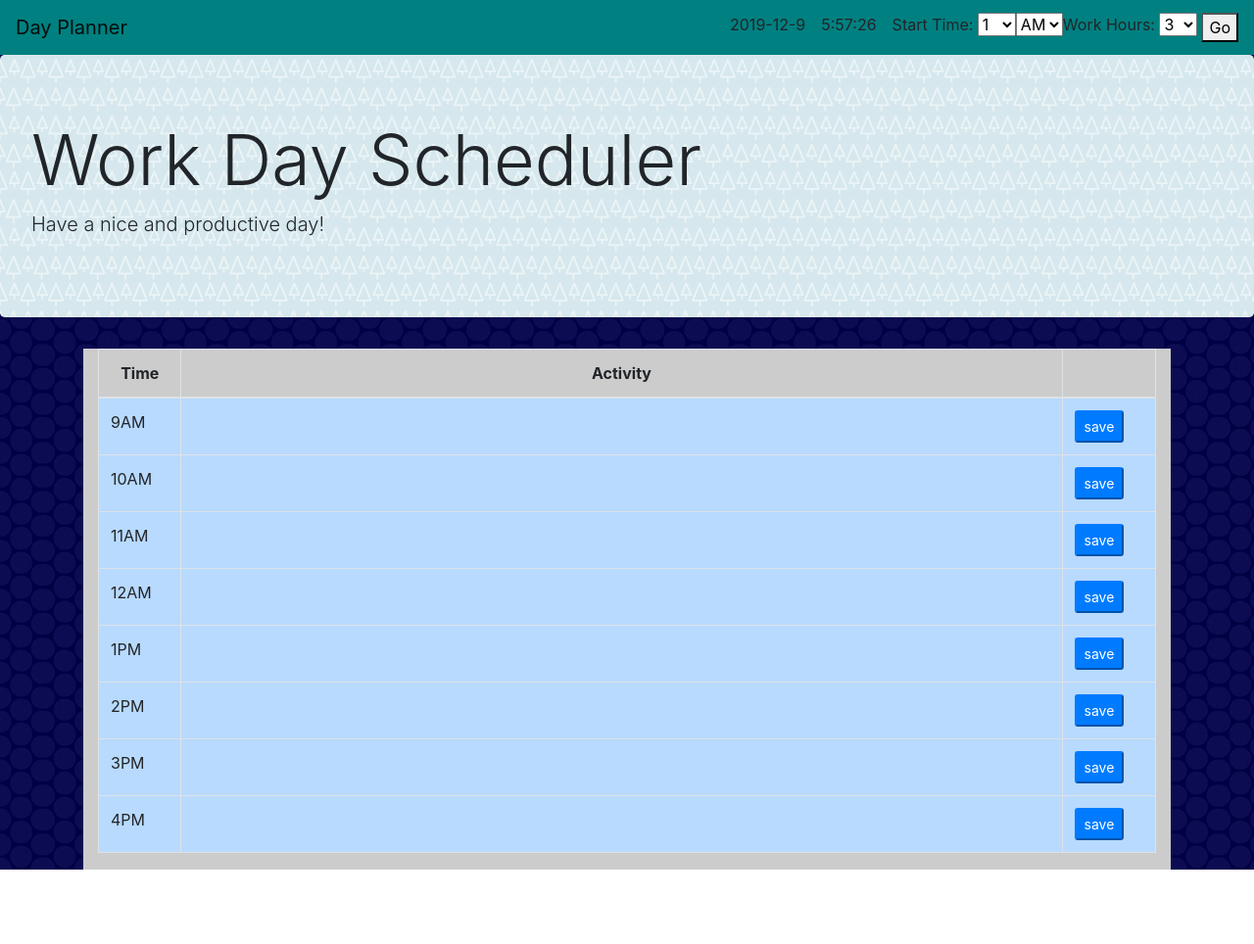
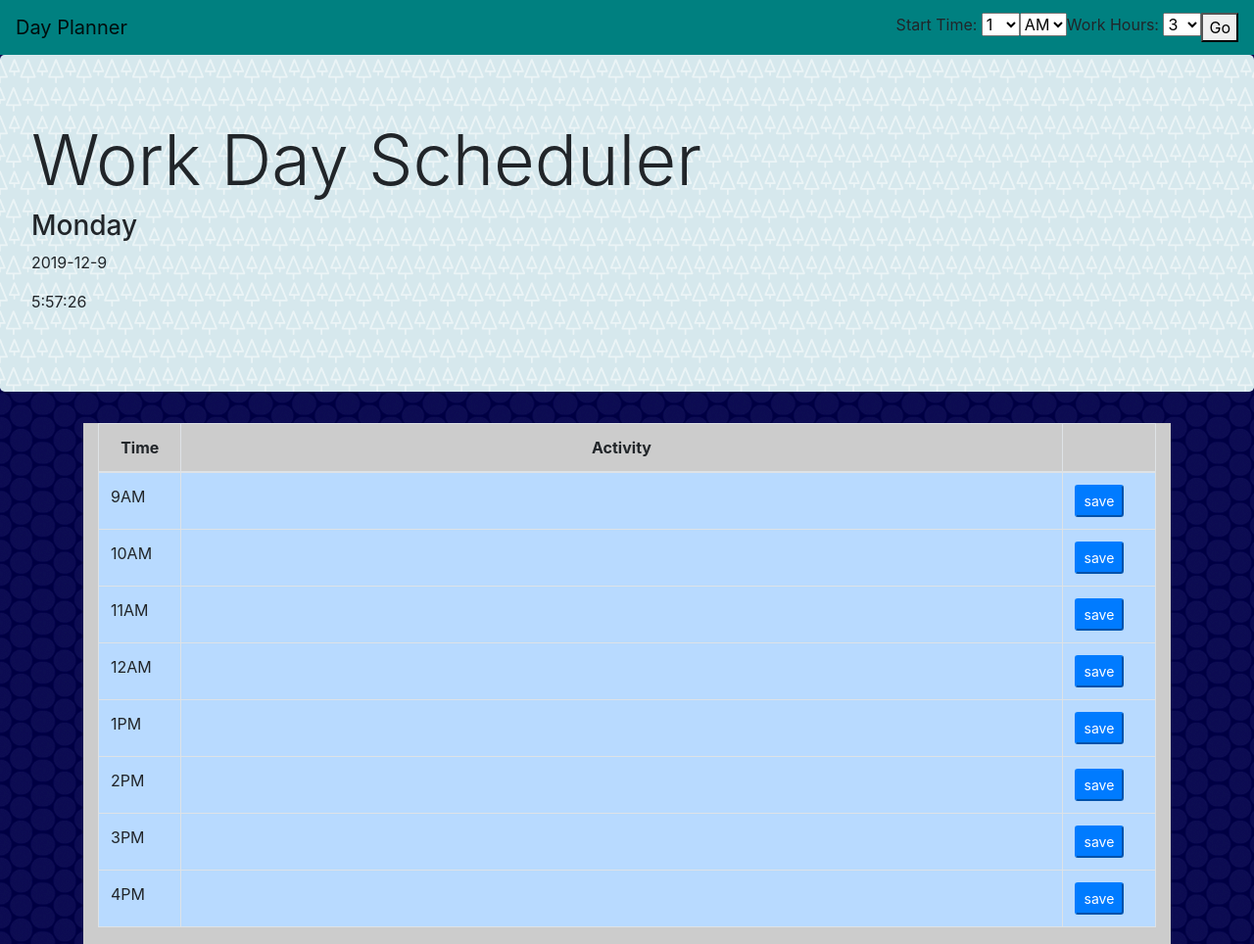
Before and after one commit to Jasper8628/jasperHomeworkWeekFive, a plain HTML site: page index.html in a window 1280 px wide. Shown: the whole page at 98% size. Before the commit the page ends 888 px from the top, so only its background shows below. Drawn offline with nearby package versions, Linux system fonts and the light colour scheme.

Commit message:
second last push

```diff
--- a/index.html
+++ b/index.html
@@ -9,19 +9,19 @@
 </head>
 
 <header>
-  <nav class="navbar sticky-top navbar-expand-lg navbar-light bg-blue">
+
+  <nav class="navbar sticky-top navbar-expand-lg navbar-light">
     <a class="navbar-brand" href="#">Day Planner</a>
-    <button class="navbar-toggler" type="button" data-toggle="collapse" data-target="#navbarSupportedContent"
+    <button class="navbar-toggler" type="button"  data-target="#navbarSupportedContent"
       aria-controls="navbarSupportedContent" aria-expanded="false" aria-label="Toggle navigation">
       <span class="navbar-toggler-icon"></span>
     </button>
 
     <div class="collapse navbar-collapse" id="navbarSupportedContent">
-      <ul class="navbar-nav ml-auto">
-        <li class="nav-item active mr-sm-3" id="currentDay">
+      <ul class="navbar-nav ml-auto mt-2 mt-lg-0 ">
+        <li class="nav-item active " id="currentDay">
         </li>
-        <li class="nav-item mr-sm-3" id="currentTime">
-
+        <li class="nav-item mr-sm-3">
         </li>
         <li class="nav-item dropdown ">Start Time:
           <select name="Start Time" class="start-time">
@@ -40,12 +40,12 @@
           </select>
         </li>
         <li>
-          <select name="AM/PM mr-sm-2" class="am-pm">
+          <select name="AM/PM " class="am-pm">
             <option value="AM">AM</option>
             <option value="PM">PM</option>
           </select>
         </li>
-        <li class="nav-item dropdown mr-sm-1">Work Hours:
+        <li class="nav-item dropdown "> Work Hours:
           <select name="Work Hours" class="work-hours">
             <option value="3">3</option>
             <option value="4">4</option>
@@ -65,13 +65,16 @@
       </ul>
     </div>
   </nav>
+
   <div class="jumbotron">
 
     <h1 class="display-3">Work Day Scheduler</h1>
-    <p class="lead">Have a nice and productive day!</p>
+    <h3 class="currentDay"></h3>
+    <p id="currentDate"></p>
+    <p id="currentTime"></p>
   </div>
   <!-- <p id="currentDay" class="lead"></p>
-  <p id="currentTime"></p>
+
 </header> -->
 
   <body>
@@ -114,7 +117,19 @@
           $("#currentTime").text(h + ":" + m + ":" + s);
         }
         setInterval(displayTime, 1000);
-        $("#currentDay").text(date);
+
+        var week = new Array(7);
+        week[0] = "Sunday";
+        week[1] = "Monday";
+        week[2] = "Tuesday";
+        week[3] = "Wednesday";
+        week[4] = "Thursday";
+        week[5] = "Friday";
+        week[6] = "Saturday";
+
+        var weekday = week[today.getDay()];
+        $(".currentDay").text(weekday);
+        $("#currentDate").text(date);
         $("#currentTime").text(time + ":" + minute);
 
         var userInput;
```
